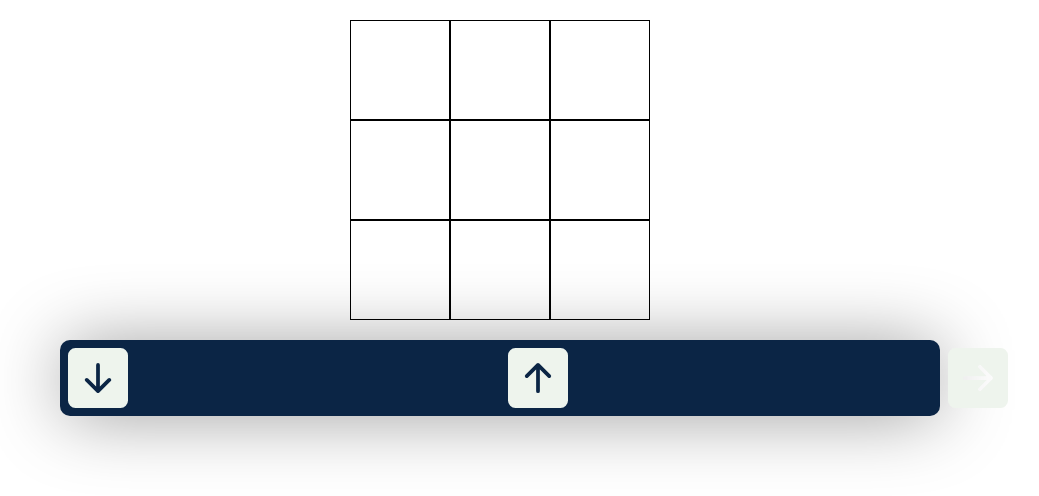
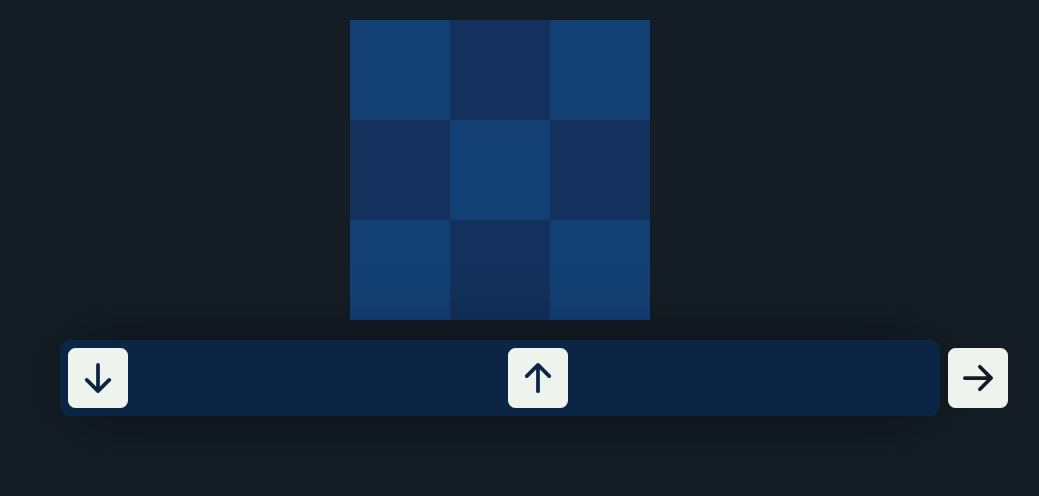
Before and after one commit to LeonelCeballos18/IHC_Paradigmas, a plain HTML site: page index.html in a window 1280 px wide. Shown: the top 496 px of the page, without its empty margins (140-1179 px from the left). Drawn offline with nearby package versions, Linux system fonts and the light colour scheme.

Commit message:
diseño terminado

```diff
--- a/index.html
+++ b/index.html
@@ -11,19 +11,19 @@
     <div class="container-fluid bg">
         <div class="board-container">
             <div class="fila1">
-                <div class="casilla" id="1" data-casilla="a1"></div>
-                <div class="casilla" id="2" data-casilla="b1"></div>
-                <div class="casilla" id="3" data-casilla="c1"></div>
+                <div class="casilla p" id="1" data-casilla="a1"></div>
+                <div class="casilla i" id="2" data-casilla="b1"></div>
+                <div class="casilla p" id="3" data-casilla="c1"></div>
             </div>
             <div class="fila2">
-                <div class="casilla" id="4" data-casilla="a2"></div>
-                <div class="casilla" id="5" data-casilla="b2"></div>
-                <div class="casilla" id="6" data-casilla="c2"></div>
+                <div class="casilla i" id="4" data-casilla="a2"></div>
+                <div class="casilla p" id="5" data-casilla="b2"></div>
+                <div class="casilla i" id="6" data-casilla="c2"></div>
             </div>
             <div class="fila3">
-                <div class="casilla" id="7" data-casilla="a3"></div>
-                <div class="casilla" id="8" data-casilla="b3"></div>
-                <div class="casilla" id="9" data-casilla="c3"></div>
+                <div class="casilla p" id="7" data-casilla="a3"></div>
+                <div class="casilla i" id="8" data-casilla="b3"></div>
+                <div class="casilla p" id="9" data-casilla="c3"></div>
             </div>
     </div>
     <div class="contbtns">
--- a/sources/css/style.css
+++ b/sources/css/style.css
@@ -1,6 +1,7 @@
 body{
     margin: 0;
     padding: 0;
+    background-color: #141D25 !important;
 }
 
 .button{
@@ -53,7 +54,14 @@ body{
 .board-container .casilla{
     width: 100px;
     height: 100px;
-    border: black solid 1px;
+}
+
+.p{
+    background-color: #134074;
+}
+
+.i{
+    background-color: #13315C;
 }
 
 /*
```
